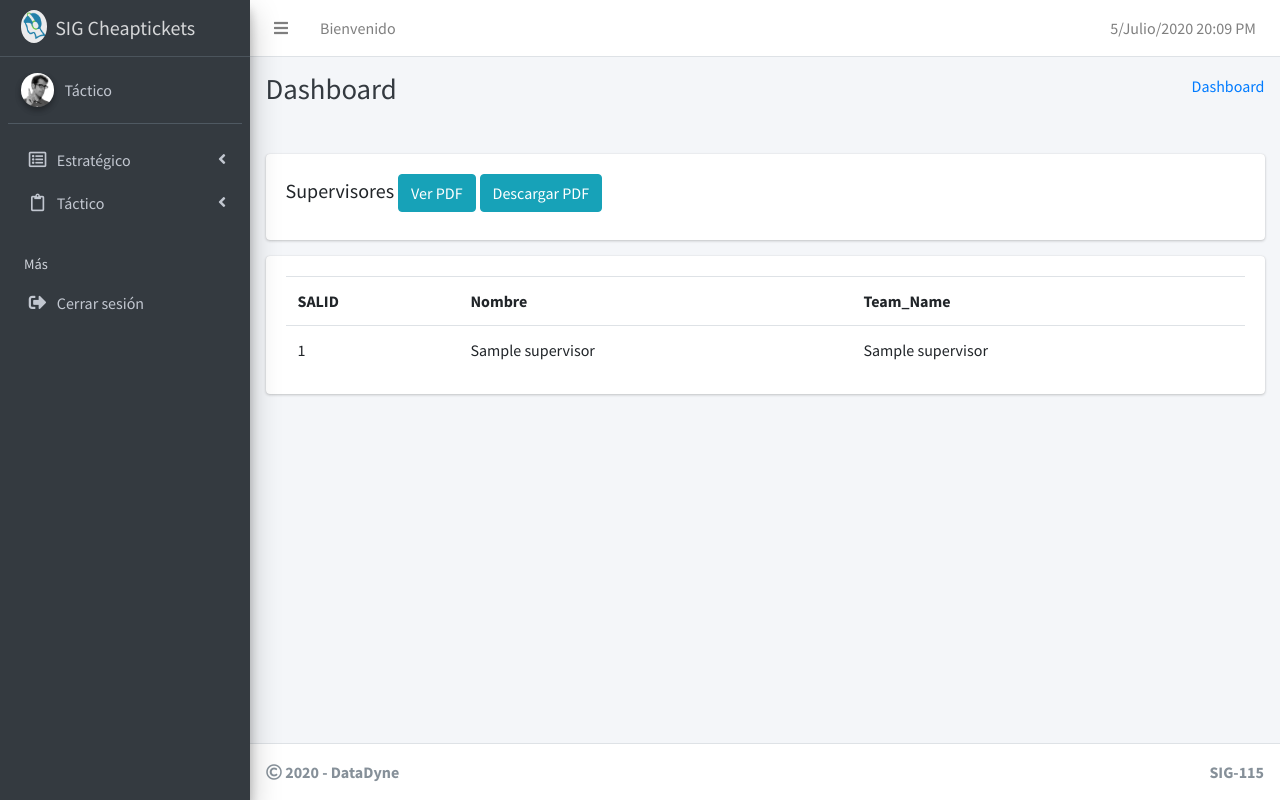
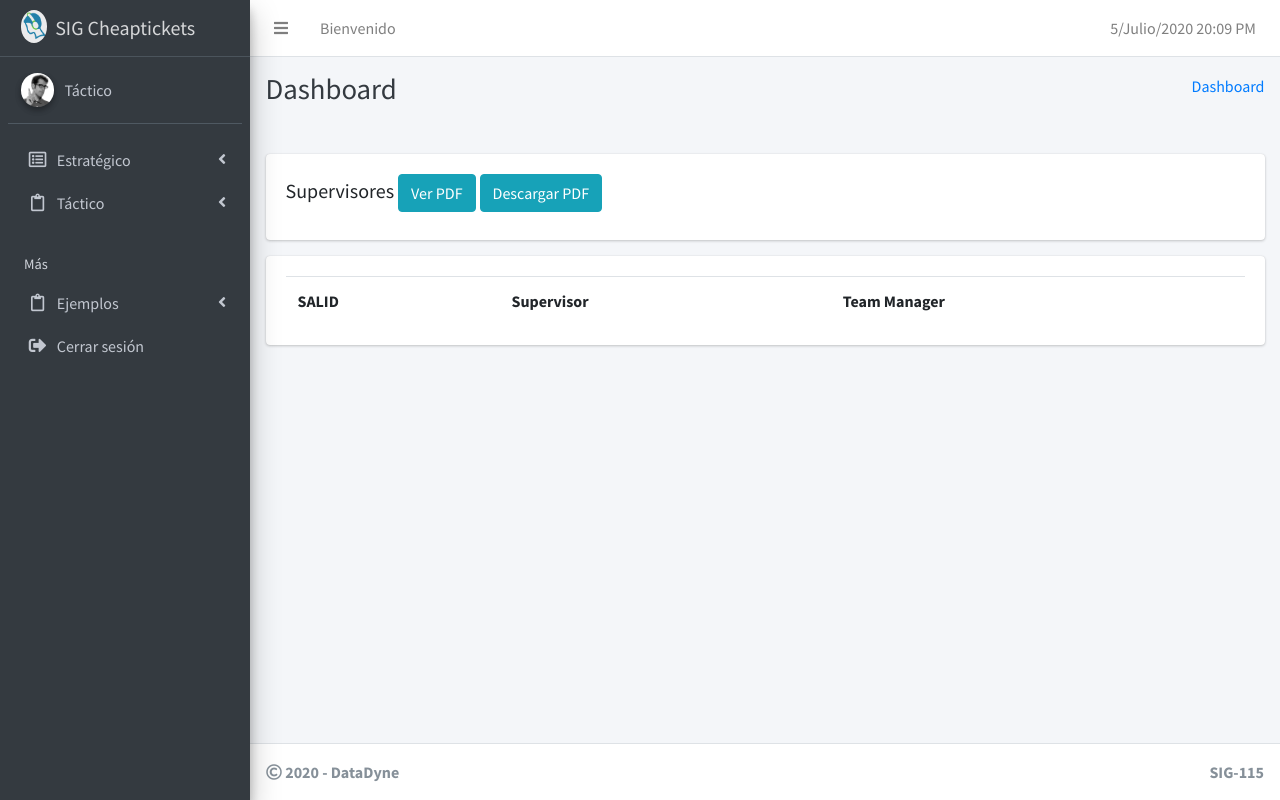
Before and after one commit to Moi1713/proyectoSIG, a Django app: page /supervisors/ in a window 1280 px wide. Run offline with Django 3.2, Linux system fonts and the light colour scheme; tables that the repository leaves empty hold one stand-in row (values such as "Sample post"); lists and menus that the app fills with data are empty; some libraries are stand-ins or nearby versions.

Commit message:
Refactorizando Modelos. Creación de consultas directas

```diff
--- a/control_impactos/models.py
+++ b/control_impactos/models.py
@@ -3,37 +3,37 @@
 # Create your models here.
 
 class Supervisor(models.Model):
-	salId = models.CharField(max_length=10)
+	salid = models.CharField(max_length=10)
 	nombre = models.CharField(max_length=150)
-	teamName = models.CharField(max_length=150)
+	teamname = models.CharField(max_length=150)
 
 class TeamManager(models.Model):
-	salId = models.CharField(max_length=10)
-	empSalId = models.CharField(max_length=10)
+	salid = models.CharField(max_length=10)
+	empsalid = models.CharField(max_length=10)
 	nombre = models.CharField(max_length=150)
-	teamName = models.CharField(max_length=150)
-	supId = models.ForeignKey(Supervisor, null= True, on_delete=models.SET_NULL)
+	teamname = models.CharField(max_length=150)
+	supid = models.ForeignKey(Supervisor, null= True, on_delete=models.SET_NULL)
 
 class Empleado(models.Model):
-	salId = models.CharField(max_length=10)
+	salid = models.CharField(max_length=10)
 	nombre = models.CharField(max_length=150)
-	tmId = models.ForeignKey(TeamManager, null= True, on_delete=models.SET_NULL)
-	supId = models.ForeignKey(Supervisor, null= True, on_delete=models.SET_NULL)
-	windowsUser = models.CharField(max_length=150)
-	peopleId = models.CharField(max_length=10)
+	tmid = models.ForeignKey(TeamManager, null= True, on_delete=models.SET_NULL)
+	supid = models.ForeignKey(Supervisor, null= True, on_delete=models.SET_NULL)
+	windowsuser = models.CharField(max_length=150)
+	peopleid = models.CharField(max_length=10)
 
 class Ausencia(models.Model):
-	idAusencia = models.IntegerField()
-	salId = models.ForeignKey(Empleado, null=True, on_delete=models.SET_NULL)
+	idausencia = models.IntegerField()
+	salid = models.ForeignKey(Empleado, null=True, on_delete=models.SET_NULL)
 	dia = models.DateField()
 	compliance = models.FloatField()
 
 class Survey(models.Model):
-	caseId = models.CharField(max_length=25)
-	caseRecieved = models.DateField()
-	caseCreated = models.DateField()
-	salId = models.ForeignKey(Empleado, null= True, on_delete=models.SET_NULL)
-	surveyType = models.CharField(max_length=5)# DSAT, CSAT
-	surveyComments = models.CharField(max_length=1024)
-	callId = models.CharField(max_length=150)
+	caseid = models.CharField(max_length=25)
+	caserecieved = models.DateField()
+	casecreated = models.DateField()
+	salid = models.ForeignKey(Empleado, null= True, on_delete=models.SET_NULL)
+	surveytype = models.CharField(max_length=5)# DSAT, CSAT
+	surveycomments = models.CharField(max_length=1024)
+	callid = models.CharField(max_length=150)
 	itinerario = models.CharField(max_length=150)
--- a/control_impactos/templates/control_impactos/supervisors.html
+++ b/control_impactos/templates/control_impactos/supervisors.html
@@ -16,15 +16,15 @@
 					<table class="table">
 						<tr>
 							<th>SALID</th>
-							<th>Nombre</th>
-							<th>Team_Name</th>
+							<th>Supervisor</th>
+							<th>Team Manager</th>
 						</tr>
 
 						{% for supervisor in supervisors %}
 						<tr>
-							<td>{{ supervisor.salId }}</td>
-							<td>{{ supervisor.nombre }}</td>
-							<td>{{ supervisor.teamName }}</td>
+							<td>{{ supervisor.salid }}</td>
+							<td>{{ supervisor.sup_nombre }}</td>
+							<td>{{ supervisor.tm_nombre }}</td>
 						</tr>
 						{% endfor %}
 
--- a/control_impactos/templates/plantilla/sidebar.html
+++ b/control_impactos/templates/plantilla/sidebar.html
@@ -73,7 +73,24 @@
           <li class="nav-header">Más</li>
 
 
+          <li class="nav-item has-treeview">
+            <a href="#" class="nav-link">
+              <i class="nav-icon far fa-clipboard"></i>
+              <p> Ejemplos
+                <i class="fas fa-angle-left right"> </i>
+              </p>
+            </a>
+            <!-- Submenu -->
 
+            <ul class="nav nav-treeview">
+                <li class="nav-item">
+                  <a href="{% url 'supervisors' %}" class="nav-link">
+                    <i class="fas fa-arrow-alt-circle-right nav-icon"></i>
+                    <p>Supervisores</p>
+                  </a>
+                </li>
+            </ul>
+          </li>
 
 
 
--- a/control_impactos/views.py
+++ b/control_impactos/views.py
@@ -17,7 +17,7 @@
 from xhtml2pdf import pisa
 import psycopg2
 
-#import para raw queries
+#import para crear raw queries
 from django.db import connection
 
 # Create your views here.
@@ -47,7 +47,7 @@
 	return render(request, 'control_impactos/index.html')
 
 def supervisors(request):
-	supervisors = Supervisor.objects.all()
+	supervisors = ObtSupervisors()
 	return render(request, 'control_impactos/supervisors.html', { "supervisors":supervisors })
 
 def desempenio(request):
@@ -58,7 +58,7 @@
  	return render(request, 'control_impactos/entrada_estrategico.html')
 
 def rendimiento(request):
-	#consulta
+
 	return render(request, 'control_impactos/tact_rend_prod.html', { "supervisors":supervisors })
 
 #convierte los resultados a Diccionario
@@ -91,16 +91,26 @@
 #Obtencion de datos y seleccion de plantilla para el reporte
 def ViewPDF(request, type):
 	if(type == 'supervisor'):
-		supervisors = Supervisor.objects.all()
+		supervisors = ObtSupervisors()
 		pdf = render_to_pdf('reportes/supervisor_rep.html', {"supervisors":supervisors})
 		return HttpResponse(pdf, content_type='application/pdf')
 
-	else:
-		if(type == 'desempenio'):
-
+	elif(type == 'desempenio'):
 			pdf = render_to_pdf('reportes/desempenio_rep.html')
 			return HttpResponse(pdf, content_type='application/pdf')
 
-		if(type == 'rendimiento'):
+	elif(type == 'rendimiento'):
 			pdf = render_to_pdf('reportes/tactico_rend_prod.html')
 			return HttpResponse(pdf, content_type='application/pdf')
+
+#Consultas
+def ObtSupervisors():
+	with connection.cursor() as cursor:
+		cursor.execute('''SELECT control_impactos_supervisor.salid,
+			control_impactos_supervisor.nombre AS sup_nombre,
+			control_impactos_supervisor.teamname,
+			control_impactos_teammanager.nombre AS tm_nombre
+			FROM control_impactos_supervisor INNER JOIN control_impactos_teammanager
+			ON control_impactos_supervisor.teamname = control_impactos_teammanager.teamname''')
+		supervisors = dictfetchall(cursor)
+	return supervisors
```
Also changed, not shown: control_impactos/templates/reportes/supervisor_rep.html (+5 -5 lines).
